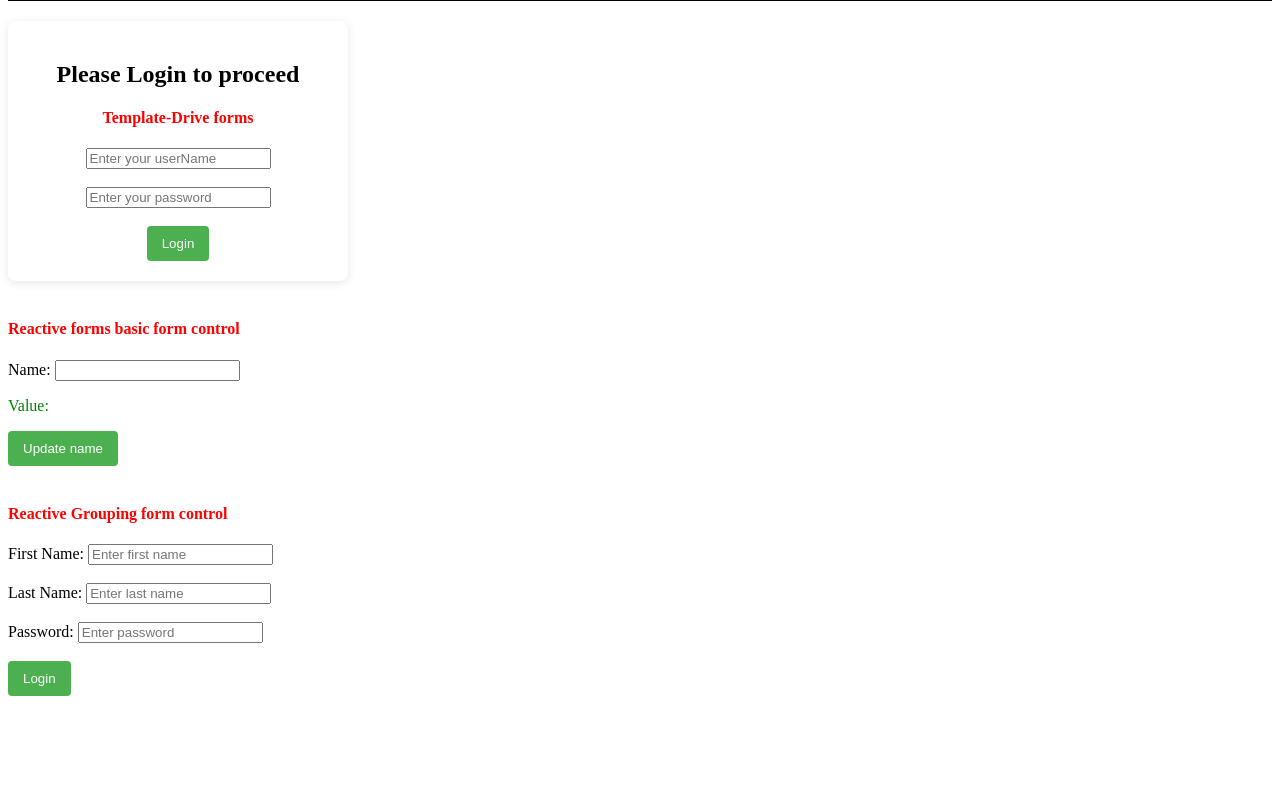
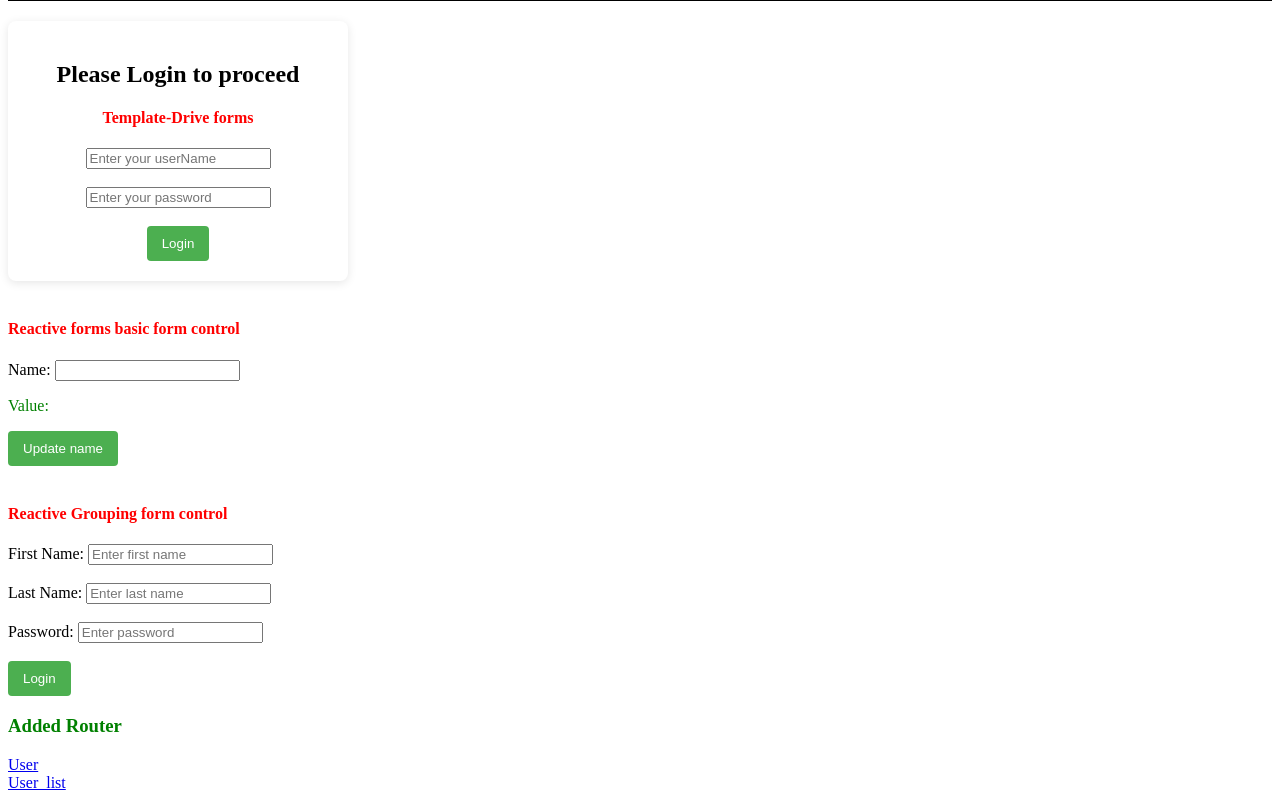
Before and after one commit to Sufiyan33/Learning-Angular, an Angular app in the folder Angular-Advance/advance/: page / in a window 1280 px wide. Shown: the part 759-1559 px from the top of the page. Before the commit the page ends 1463 px from the top, so only its background shows below. Built offline with nearby package versions, Linux system fonts and the light colour scheme.

Commit message:
Added routing in both component

```diff
--- a/Angular-Advance/advance/src/app/app.component.html
+++ b/Angular-Advance/advance/src/app/app.component.html
@@ -79,3 +79,10 @@
     <br/>
     <button class="btn" [disabled]="profileForm.invalid">Login</button>
  </form>
+
+<!-- Adding router functionality -->
+ <h3 style="color: green;">Added Router</h3>
+ <a routerLink="user">User</a> <br />
+ <a routerLink="user-list">User_list</a>
+
+ <router-outlet></router-outlet>
--- a/Angular-Advance/advance/src/app/app.component.ts
+++ b/Angular-Advance/advance/src/app/app.component.ts
@@ -1,17 +1,18 @@
 import { Component } from '@angular/core';
-import { RouterOutlet } from '@angular/router';
+import { Router, RouterOutlet } from '@angular/router';
 import { RedElementDirective } from './red-element.directive';
 import { FormsModule, Validators } from '@angular/forms';
 import { CommonModule } from '@angular/common';
 import { ReactiveFormsModule } from '@angular/forms';
 import { FormControl, FormGroup, Validator } from '@angular/forms';
 import { UsdToInrPipe } from './pipes/usd-to-inr.pipe';
+import { RouterLink } from '@angular/router';
 
 @Component({
   selector: 'app-root',
   standalone: true,
   imports: [RouterOutlet, RedElementDirective, FormsModule, CommonModule,
-    ReactiveFormsModule, UsdToInrPipe],
+    ReactiveFormsModule, UsdToInrPipe, RouterLink],
   templateUrl: './app.component.html',
   styleUrl: './app.component.scss'
 })
```
